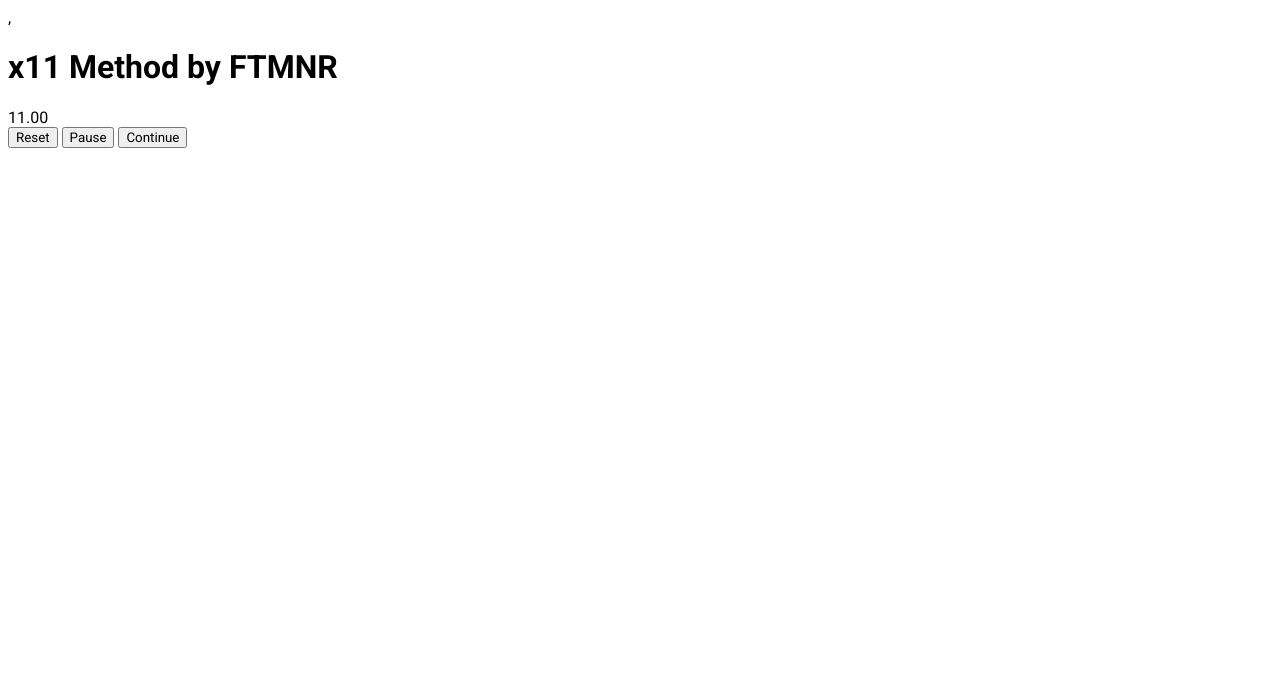
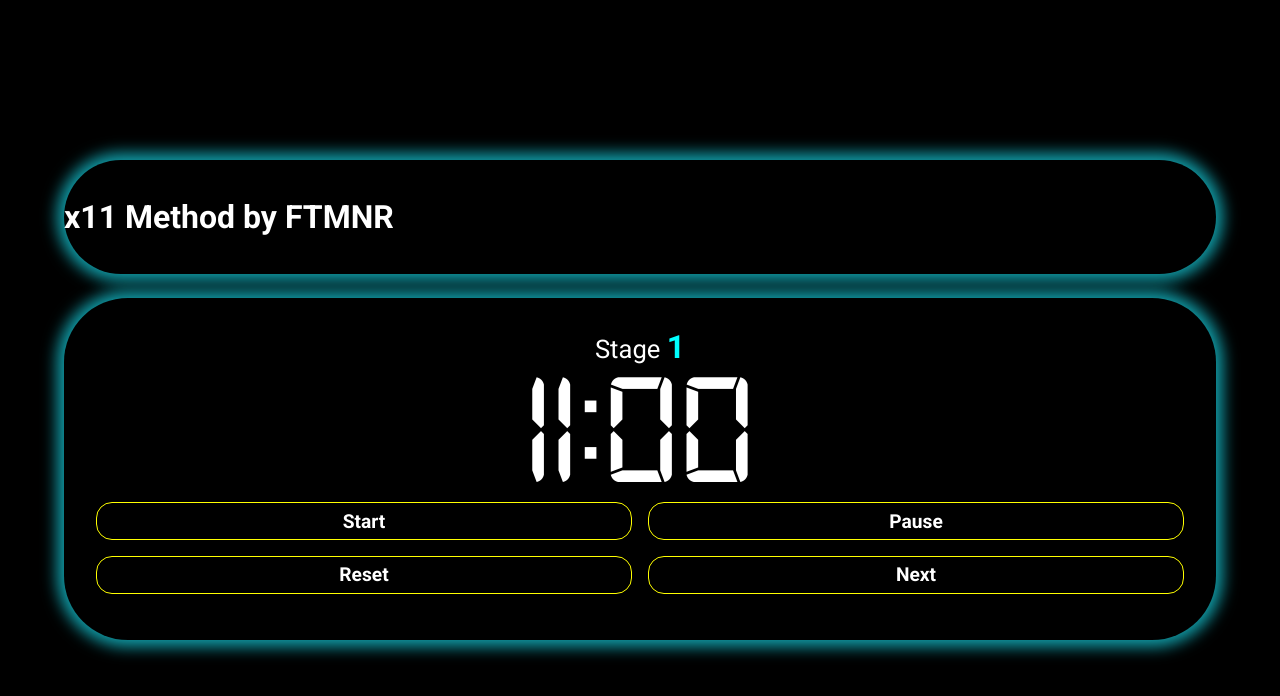
Before and after one commit to fatmaur/x11, a plain HTML site: page index.html in a window 1280 px wide. Drawn offline with Linux system fonts and the light colour scheme.

Commit message:
Add files via upload

```diff
--- a/index.html
+++ b/index.html
@@ -3,7 +3,7 @@
 
 <head>
     <meta charset="UTF-8">
-    <meta name="viewport" content="width=device-width, initial-scale=1.0">,
+    <meta name="viewport" content="width=device-width, initial-scale=1.0">
     <link rel="stylesheet" href="styles.css">
     <title>x11 Timer - by Fatmanur</title>
 </head>
@@ -11,13 +11,18 @@
 <body>
 
     <div class="container">
-        <h1 class="title-big">x11 Method by FTMNR</h1>
+        <div class="title">x11 Method by FTMNR</div>
         <div class="timer-container">
-            <span class="count">11.00</span>
-            <div class="button-container">
-                <button>Reset</button>
-                <button>Pause</button>
-                <button>Continue</button>
+
+            <div class="timer">
+                <p class="stage-title">Stage <span class="stage" id="aqua">1</span></p>
+                <span class="count"></span>
+                <div class="button-container">
+                    <button id="start">Start</button>
+                    <button id="pause">Pause</button>
+                    <button id="reset">Reset</button>
+                    <button id="next">Next</button>
+                </div>
             </div>
         </div>
     </div>
--- a/index.js
+++ b/index.js
@@ -0,0 +1,82 @@
+let startingMinutes = 11;
+let timeInSeconds = startingMinutes * 60;
+
+var isRunning = false;
+
+const resetBtn = document.querySelector("#reset");
+const pauseBtn = document.querySelector("#pause");
+const startBtn = document.querySelector("#start");
+const nextBtn = document.querySelector("#next");
+const stageTitle = document.querySelector(".stage")
+
+const countDown = document.querySelector(".count");
+
+countDown.innerHTML = startingMinutes + ":00"
+
+//butonlar
+resetBtn.addEventListener("click", ()=>{
+    timeInSeconds = startingMinutes * 60;
+    countDown.innerHTML = startingMinutes + ":00"
+    clearInterval(interval);
+    isRunning = false;
+    navigator.vibrate(100);
+})
+
+nextBtn.addEventListener("click" , ()=> {
+    if(startingMinutes != 99){
+        startingMinutes = startingMinutes + 11;
+        timeInSeconds = startingMinutes * 60;
+
+        countDown.innerHTML = startingMinutes + ":00"
+        stageTitle.innerHTML = startingMinutes / 11;
+    }
+
+    clearInterval(interval);
+    isRunning = false;
+    navigator.vibrate(100);
+})
+
+startBtn.addEventListener("click" , ()=> {
+    if(isRunning === false){
+        updateTime();
+        interval = setInterval(function(){
+        updateTime();
+        if(timeInSeconds === 0){
+            clearInterval(interval);
+            navigator.vibrate(500 , 200 , 300); //oturum bitti, titreşim
+        }
+    } , 1000)
+    }
+
+    navigator.vibrate(100);
+    isRunning = true;
+})
+
+pauseBtn.addEventListener("click" , ()=>{
+    clearInterval(interval);
+    isRunning = false;
+    navigator.vibrate(100);
+})
+
+//zaman güncelleme fonksiyonu
+function updateTime(){
+    const minutes = Math.floor(timeInSeconds / 60);
+    let seconds = timeInSeconds % 60;
+
+    if(seconds < 10){
+        seconds = "0" + seconds;
+    }
+
+    countDown.innerHTML = minutes + ":" + seconds;
+    timeInSeconds--;
+}
+
+
+
+
+
+
+/*
+reset button = bulunan aşamanın dakikasını resetler
+eğer en başa dönülmek isteniyorsa sayfa yenilenir
+*/
--- a/styles.css
+++ b/styles.css
@@ -1,5 +1,91 @@
 @import url("https://fonts.googleapis.com/css2?family=Roboto:wght@400;500;700&display=swap");
 
+@font-face {
+  font-family: digital;
+  src: url(fonts/digital-7.ttf);
+}
 * {
   font-family: "Roboto", sans-serif;
+  margin: 0;
+  padding: 0;
 }
+
+body {
+  height: 100vh;
+  display: flex;
+  justify-content: center;
+  align-items: center;
+  background-color: black;
+}
+
+.container {
+  height: 60%;
+  min-width: 90%;
+  display: grid;
+  grid-template-columns: 1fr;
+  grid-template-rows: 1fr 3fr;
+  gap: 1.5rem;
+}
+
+.title {
+  color: white;
+  box-shadow: 0px 0px 15px 7px rgba(23, 210, 224, 0.75);
+  -webkit-box-shadow: 0px 0px 15px 7px rgba(23, 210, 224, 0.75);
+  -moz-box-shadow: 0px 0px 15px 7px rgba(23, 210, 224, 0.75);
+  border-radius: 4rem;
+  display: flex;
+  align-items: center;
+  font-size: 2rem;
+  text-align: center;
+  font-weight: 900;
+}
+
+.timer-container {
+  display: flex;
+  justify-content: center;
+  align-items: center;
+  box-shadow: 0px 0px 15px 7px rgba(23, 210, 224, 0.75);
+  -webkit-box-shadow: 0px 0px 15px 7px rgba(23, 210, 224, 0.75);
+  -moz-box-shadow: 0px 0px 15px 7px rgba(23, 210, 224, 0.75);
+  border-radius: 4rem;
+}
+
+.stage-title {
+  color: white;
+  font-size: 1.6rem;
+}
+
+#aqua {
+  color: aqua;
+  font-weight: 800;
+  font-size: 2rem;
+}
+
+.timer {
+  text-align: center;
+  width: 100%;
+}
+
+.count {
+  font-size: 10rem;
+  color: white;
+  font-family: digital;
+}
+
+.button-container {
+  display: grid;
+  grid-template-rows: 1fr 1fr;
+  grid-template-columns: 1fr 1fr;
+  gap: 1rem;
+  margin: 1rem 2rem;
+}
+
+button {
+  background-color: transparent;
+  border: 1px solid yellow;
+  font-size: 1.2rem;
+  padding: 0.4rem 0.3rem;
+  border-radius: 1rem;
+  font-weight: 600;
+  color: white;
+}
```
Also changed, not shown: fonts/digital-7.ttf (added).
